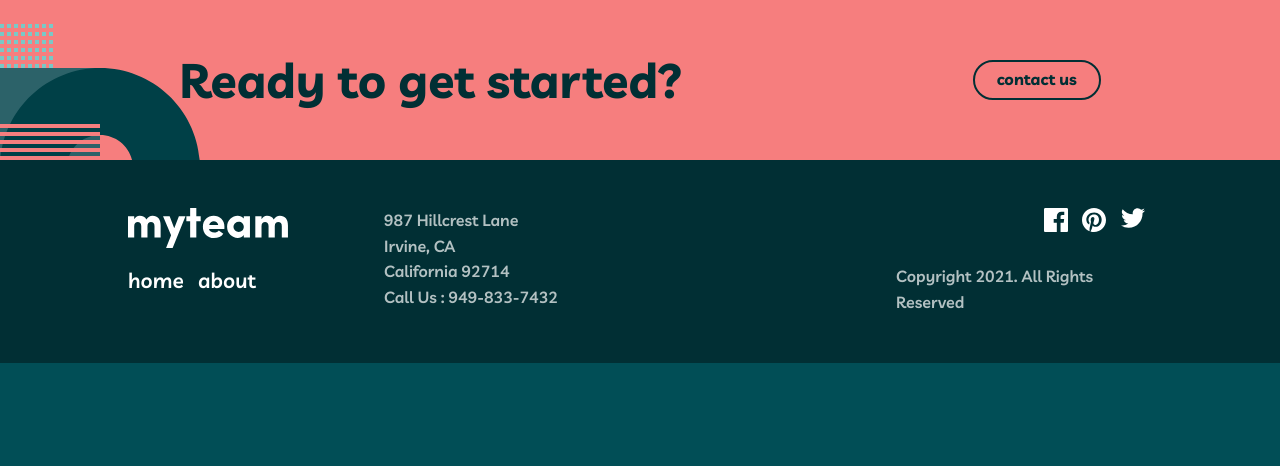
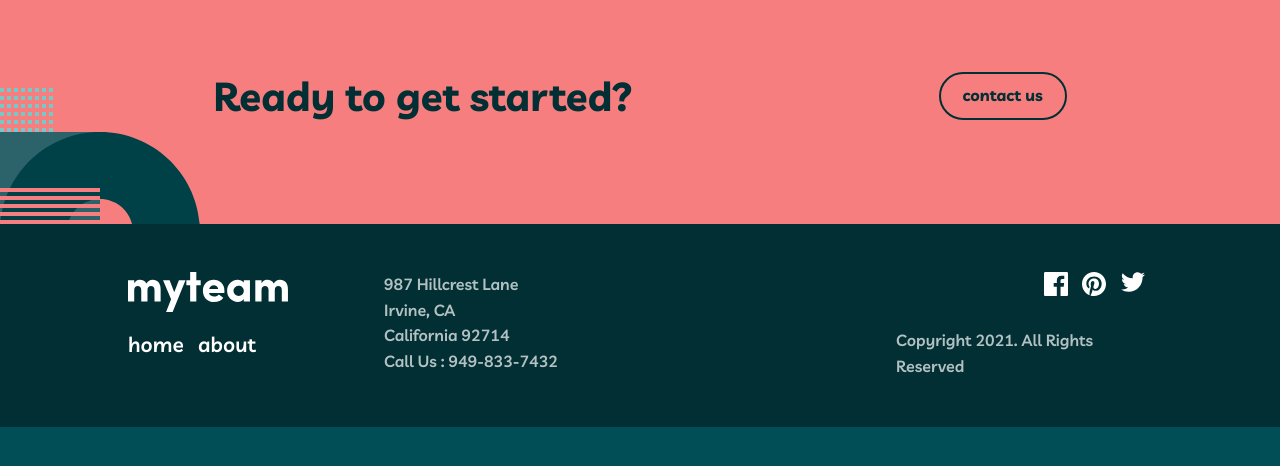
Before and after one commit to magdaszsz/myTeam-FrontEndMentor, a plain HTML site: page index.html in a window 1280 px wide. Drawn offline with Linux system fonts and the light colour scheme.

Commit message:
change cta to grid

```diff
--- a/css/style.css
+++ b/css/style.css
@@ -42,9 +42,8 @@ ul {
 
 .btn-contact {
   border-radius: 20vh;
-  height: 2.5rem;
+  height: 3rem;
   width: 8rem;
-
 }
 
 .btn-green {
@@ -54,7 +53,6 @@ ul {
   place-content: center;
   font-weight: 700;
   transition: all .3s ease-in;
-  margin: 0 auto;
 }
 
 .btn-green:hover,
@@ -68,14 +66,18 @@ ul {
 
 .call-to-action {
   background-color: var(--light-coral);
-  display: flex;
-  flex-direction: column;
-  padding: 1.5rem 0 4.5rem 0;
+  display: grid;
+  justify-items: center;
+  grid-template-columns: 1fr 1fr 1fr;
   position: relative;
   width: 100%;
-  height: 35vh;
+  padding-bottom: 6rem;
+  padding-top: 2rem;
 }
 
+.btn-cta {
+  grid-column: 2 / 3;
+}
 
 .call-to-action-header {
   text-align: center;
@@ -83,6 +85,7 @@ ul {
   font-weight: 700;
   font-size: 2rem;
   margin-bottom: 2rem;
+  grid-column: 2 / 3;
 }
 
 .call-to-action::before {
@@ -132,7 +135,6 @@ footer {
   justify-content: space-around;
 }
 
-
 .footer-address {
   grid-area: address;
   text-align: center;
@@ -151,20 +153,25 @@ footer {
   color: rgba(255, 255, 255, 0.7);
 }
 
-@media (min-width: 700px) {
-
+@media (min-width: 650px) {
   /* call to action */
-
    .call-to-action {
-  padding-left: 8vw;
-  padding-right: 8vw;
-  height: 25vh;
-  justify-content: space-between;
-  flex-direction: row;
+     padding: 4rem 0 4rem 0;
+      grid-template-columns: repeat(8, 1fr);
       align-items: center;
+      padding-bottom: 6rem;
    }
 
    .call-to-action-header {
+     font-size: 2rem;
+     grid-column: 2/ span 4;
+     justify-self: start;
+     margin: 0;
+   }
+
+   .btn-cta {
+     grid-column: 7/ span 1;
+     justify-self: end;
      margin: 0;
    }
 
@@ -186,17 +193,22 @@ footer {
 }
 
 @media (min-width: 1100px) {
+
    .call-to-action {
-  padding: 0 14vw;
-  height: 20vh;
+      grid-template-columns: repeat(6, 1fr);
+  }
+
+  .btn-cta {
+     grid-column: 5/ span 1;
    }
 
  .call-to-action-header {
-     font-size: 3rem;
+     font-size: 2.5rem;
+     grid-column: 2/ span 2;
    }
+
  /* footer */
   .main-grid {
-
     justify-items: start;
     row-gap: 1rem;
     grid-template-columns: 10vw repeat(4, 1fr) 10vw ;
--- a/index.html
+++ b/index.html
@@ -13,15 +13,30 @@
     <link rel="stylesheet" href="./css/style.css" />
   </head>
   <body>
-    <header>
-      <nav></nav>
-    </header>
+
+    <!-- <header>
+
+      <nav>
+        <img class="nav-logo" src="images/logo.svg" alt="myteam logo">
+        <ul class="desktop-list">
+           <li><a class="home-link" href="index.html">home</a></li>
+          <li><a class="about-link" href="about.html">about</a></li>
+          </ul>
+          <a class="btn btn-contact" href="about.html">contact us</a>
+          <ul class="mobile-list">
+           <li><a class="home-link" href="index.html">home</a></li>
+          <li><a class="about-link" href="about.html">about</a></li>
+          <li><a class="btn" href="about.html">contact us</a></li>
+        </ul>
+        <img class="nav-toggler" src="images/icon-hamburger.svg">
+      </nav>
+    </header> -->
     <main>
       <section class="call-to-action">
         <h2 class="call-to-action-header">
           Ready to get started?
         </h2>
-        <a href="contact.html" class="btn btn-contact btn-green">contact us</a>
+        <a href="contact.html" class="btn btn-contact btn-green btn-cta">contact us</a>
       </section>
     </main>
     <footer>
@@ -48,16 +63,17 @@
         <ul class="footer-social">
           <li>
             <a href="#">
-             <img src="images/icon-facebook.svg" alt="facebook icon">
+       <svg xmlns="http://www.w3.org/2000/svg" width="24" height="24"><path fill="#FFF" d="M22.675 0H1.325C.593 0 0 .593 0 1.325v21.351C0 23.407.593 24 1.325 24H12.82v-9.294H9.692v-3.622h3.128V8.413c0-3.1 1.893-4.788 4.659-4.788 1.325 0 2.463.099 2.795.143v3.24l-1.918.001c-1.504 0-1.795.715-1.795 1.763v2.313h3.587l-.467 3.622h-3.12V24h6.116c.73 0 1.323-.593 1.323-1.325V1.325C24 .593 23.407 0 22.675 0z"/></svg>
             </a>
           </li>
           <li>
             <a href="#">
-              <img src="images/icon-pinterest.svg" alt="pintrest icon">
+              <!-- <img src="images/icon-pinterest.svg" alt="pintrest icon"> -->
+              <svg xmlns="http://www.w3.org/2000/svg" width="24" height="24"><path fill="#FFF" d="M12 0C5.373 0 0 5.372 0 12c0 5.084 3.163 9.426 7.627 11.174-.105-.949-.2-2.405.042-3.441.218-.937 1.407-5.965 1.407-5.965s-.359-.719-.359-1.782c0-1.668.967-2.914 2.171-2.914 1.023 0 1.518.769 1.518 1.69 0 1.029-.655 2.568-.994 3.995-.283 1.194.599 2.169 1.777 2.169 2.133 0 3.772-2.249 3.772-5.495 0-2.873-2.064-4.882-5.012-4.882-3.414 0-5.418 2.561-5.418 5.207 0 1.031.397 2.138.893 2.738a.36.36 0 01.083.345l-.333 1.36c-.053.22-.174.267-.402.161-1.499-.698-2.436-2.889-2.436-4.649 0-3.785 2.75-7.262 7.929-7.262 4.163 0 7.398 2.967 7.398 6.931 0 4.136-2.607 7.464-6.227 7.464-1.216 0-2.359-.631-2.75-1.378l-.748 2.853c-.271 1.043-1.002 2.35-1.492 3.146C9.57 23.812 10.763 24 12 24c6.627 0 12-5.373 12-12 0-6.628-5.373-12-12-12z"/></svg>
             </a></li>
           <li>
             <a href="#">
-            <img src="images/icon-twitter.svg" alt="twitter icon">
+        <svg xmlns="http://www.w3.org/2000/svg" width="24" height="20"><path fill="#FFF" d="M24 2.557a9.83 9.83 0 01-2.828.775A4.932 4.932 0 0023.337.608a9.864 9.864 0 01-3.127 1.195A4.916 4.916 0 0016.616.248c-3.179 0-5.515 2.966-4.797 6.045A13.978 13.978 0 011.671 1.149a4.93 4.93 0 001.523 6.574 4.903 4.903 0 01-2.229-.616c-.054 2.281 1.581 4.415 3.949 4.89a4.935 4.935 0 01-2.224.084 4.928 4.928 0 004.6 3.419A9.9 9.9 0 010 17.54a13.94 13.94 0 007.548 2.212c9.142 0 14.307-7.721 13.995-14.646A10.025 10.025 0 0024 2.557z"/></svg>
           </a></li>
         </ul>
         <p class="footer-copyright">
```
Lines whose indentation alone changed are shown as unchanged.
